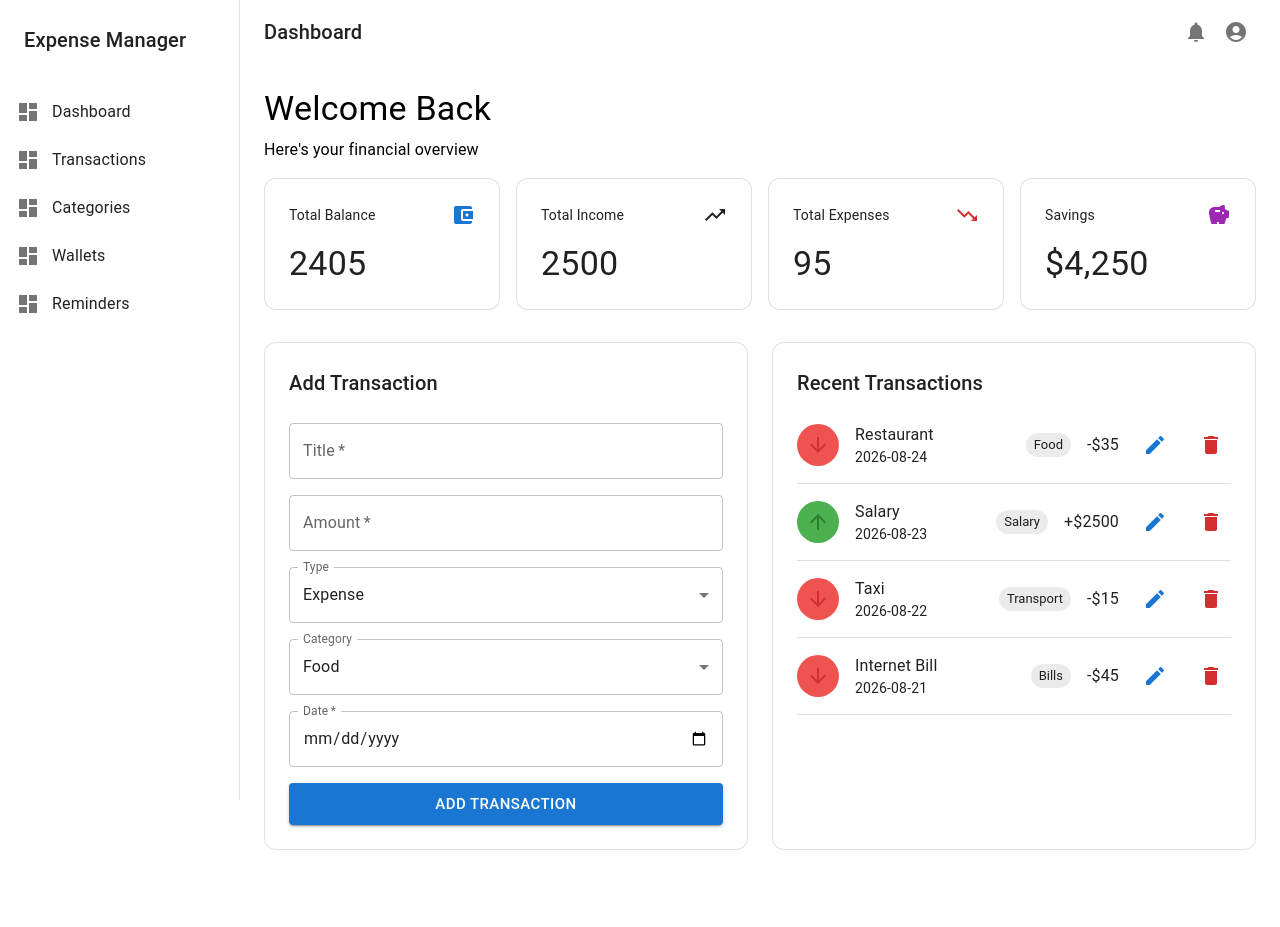
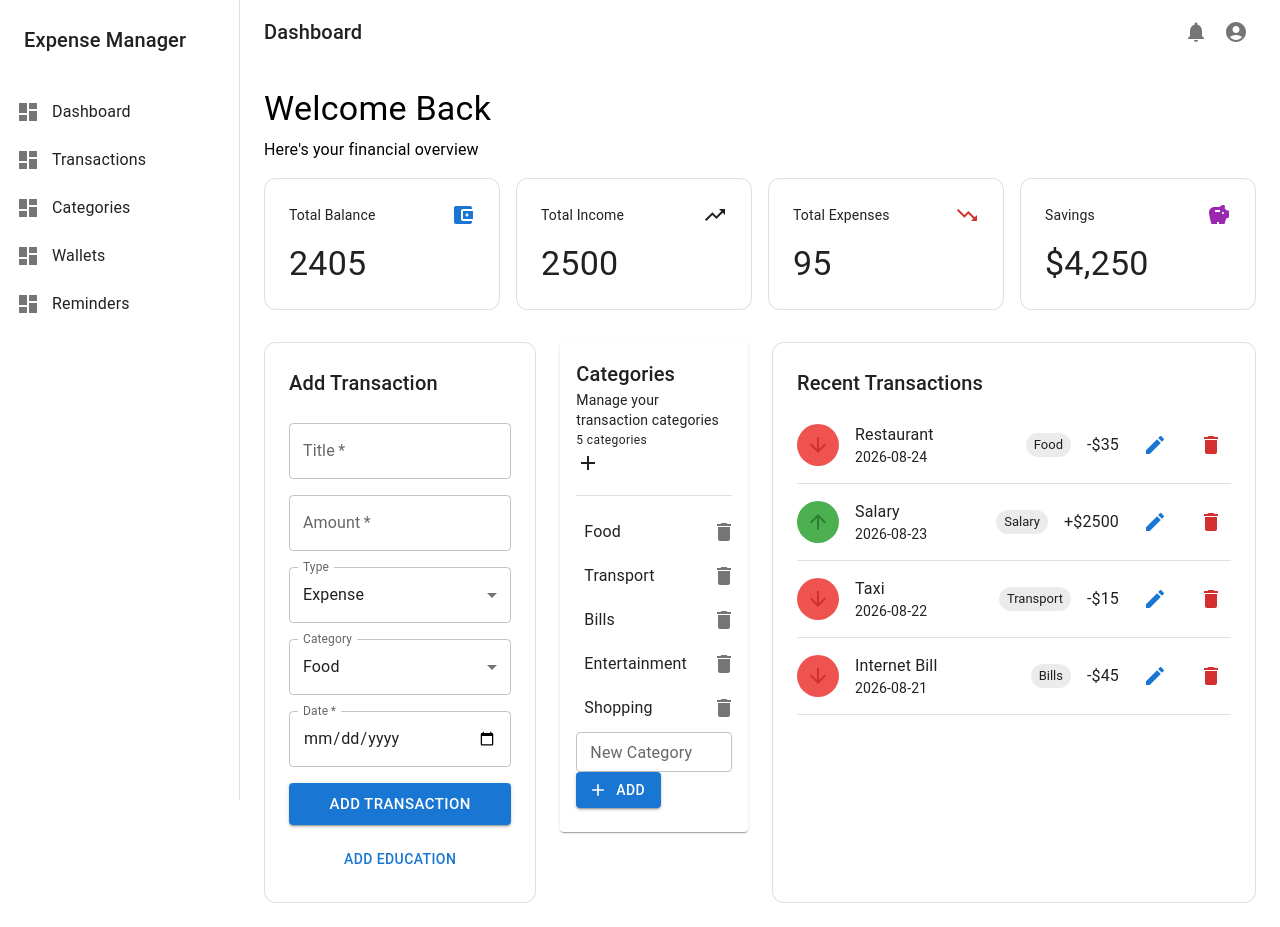
Before and after one commit to mirzakhani2003-del/Expense-Manager, a React (Vite) app: page / in a window 1280 px wide. Before the commit the page ends 874 px from the top, so only its background shows below. Built offline with nearby package versions, Linux system fonts and the light colour scheme.

Commit message:
Add category manager

```diff
--- /dev/null
+++ b/src/components/CategoryManager.jsx
@@ -0,0 +1,111 @@
+import React, { useState } from "react";
+import {
+  Box,
+  Button,
+  Card,
+  CardContent,
+  Divider,
+  Typography,
+  List,
+  ListItem,
+  ListItemText,
+  IconButton,
+  TextField,
+} from "@mui/material";
+import DeleteIcon from "@mui/icons-material/Delete";
+import AddIcon from "@mui/icons-material/Add";
+import { useCategory } from "../context/CategoryContext";
+
+const CategoryManager = () => {
+  const [categoryName, setCategoryName] = useState("");
+  const { categories, addCategory, deleteCategory } = useCategory();
+
+  const handleAdd = () => {
+    if (!categoryName.trim()) return;
+
+    addCategory(categoryName);
+    setCategoryName("");
+  };
+
+  const handleKeyDown = (event) => {
+    if (event.key === "Enter") {
+      handleAdd();
+    }
+  };
+
+  return (
+    <>
+      <Card>
+        <CardContent>
+          <Box
+            display="flex"
+            justifyContent="space-between"
+            alignItems="center"
+            mb={1}
+          >
+            <Box>
+              <Typography variant="h6" fontWeight={600}>
+                Categories
+              </Typography>
+              <Typography variant="body2" color="text.secondary">
+                Manage your transaction categories
+              </Typography>
+              <Typography variant="caption" color="text.secondary">
+                {categories.length} categories
+              </Typography>
+            </Box>
+            <AddIcon />
+          </Box>
+
+          <Divider sx={{ my: 2 }} />
+
+          <List disablePadding>
+            {categories.map((category) => (
+              <ListItem
+                key={category}
+                disableGutters
+                sx={{
+                  px: 1,
+                  py: 0.5,
+                  mb: 0.5,
+                  borderRadius: 1,
+                  "&.hover": { backgroundColor: "action.hover" },
+                }}
+                secondaryAction={
+                  <IconButton
+                    edge="end"
+                    onClick={() => deleteCategory(category)}
+                  >
+                    <DeleteIcon />
+                  </IconButton>
+                }
+              >
+                <ListItemText primary={category} />
+              </ListItem>
+            ))}
+          </List>
+
+          <Box display="flex" gap={1} mt={2}>
+            <TextField
+              fullWidth
+              size="small"
+              label="New Category"
+              value={categoryName}
+              onChange={(event) => setCategoryName(event.target.value)}
+              onKeyDown={handleKeyDown}
+            />
+            <Button
+              variant="contained"
+              startIcon={<AddIcon />}
+              onClick={handleAdd}
+            >
+              Add
+            </Button>
+          </Box>
+        </CardContent>
+      </Card>
+    </>
+  );
+};
+
+export default CategoryManager;
--- a/src/components/transactions/TransactionForm.jsx
+++ b/src/components/transactions/TransactionForm.jsx
@@ -9,9 +9,13 @@ import {
 import { useState, useEffect } from "react";
 import { useTransaction } from "../../context/TransactionContext";
 import { transactions } from "../../data/transactions";
+import { useCategory } from "../../context/CategoryContext";
 
 const TransactionForm = ({ editingTransaction, onFinishEdit }) => {
   const { addTransaction, updateTransaction } = useTransaction();
+  const { categories, addCategory } = useCategory();
+  console.log(categories);
+
   const [formData, setFormData] = useState({
     title: "",
     amount: "",
@@ -126,11 +130,11 @@ const TransactionForm = ({ editingTransaction, onFinishEdit }) => {
           onChange={handleChange}
           fullWidth
         >
-          <MenuItem value="Food">Food</MenuItem>
-          <MenuItem value="Transport">Transport</MenuItem>
-          <MenuItem value="Bills">Bills</MenuItem>
-          <MenuItem value="Entertainment">Entertainment</MenuItem>
-          <MenuItem value="Salary">Salary</MenuItem>
+          {categories.map((category) => (
+            <MenuItem key={category} value={category}>
+              {category}
+            </MenuItem>
+          ))}
         </TextField>
 
         <TextField
@@ -157,6 +161,10 @@ const TransactionForm = ({ editingTransaction, onFinishEdit }) => {
             Cancel
           </Button>
         )}
+
+        <Button type="button" onClick={() => addCategory("Education")}>
+          Add Education
+        </Button>
       </Box>
     </Paper>
   );
--- /dev/null
+++ b/src/context/CategoryContext.jsx
@@ -0,0 +1,57 @@
+import { createContext, useContext, useEffect, useState } from "react";
+
+const CategoryContext = createContext();
+
+export const CategoryProvider = ({ children }) => {
+  const defaultCategories = [
+    "Food",
+    "Transport",
+    "Bills",
+    "Entertainment",
+    "Shopping",
+  ];
+
+  const [categories, setCategories] = useState(() => {
+    const savedCategories = localStorage.getItem("categories");
+
+    return savedCategories ? JSON.parse(savedCategories) : defaultCategories;
+  });
+
+  const addCategory = (category) => {
+    const trimmedCategory = category.trim();
+
+    if (!trimmedCategory) return;
+
+    setCategories((prev) => {
+      const exists = prev.some(
+        (item) => item.toLowerCase() === trimmedCategory.toLowerCase(),
+      );
+
+      if (exists) return prev;
+
+      return [...prev, category];
+    });
+  };
+
+  const deleteCategory = (categoryToDelete) => {
+    setCategories((prev) =>
+      prev.filter((category) => category !== categoryToDelete),
+    );
+  };
+
+  useEffect(() => {
+    localStorage.setItem("categories", JSON.stringify(categories));
+  }, [categories]);
+
+  return (
+    <CategoryContext.Provider
+      value={{ categories, addCategory, deleteCategory }}
+    >
+      {children}
+    </CategoryContext.Provider>
+  );
+};
+
+export function useCategory() {
+  return useContext(CategoryContext);
+}
--- a/src/main.jsx
+++ b/src/main.jsx
@@ -1,13 +1,16 @@
-import { StrictMode } from 'react'
-import { createRoot } from 'react-dom/client'
-import './index.css'
-import App from './App.jsx';
-import { TransactionProvider } from './context/TransactionContext.jsx';
+import { StrictMode } from "react";
+import { createRoot } from "react-dom/client";
+import "./index.css";
+import App from "./App.jsx";
+import { TransactionProvider } from "./context/TransactionContext.jsx";
+import { CategoryProvider } from "./context/CategoryContext.jsx";
 
-createRoot(document.getElementById('root')).render(
+createRoot(document.getElementById("root")).render(
   <StrictMode>
-    <TransactionProvider>
-      <App />
-    </TransactionProvider>
+    <CategoryProvider>
+      <TransactionProvider>
+        <App />
+      </TransactionProvider>
+    </CategoryProvider>
   </StrictMode>,
-)
+);
--- a/src/pages/Dashboard.jsx
+++ b/src/pages/Dashboard.jsx
@@ -1,4 +1,4 @@
-import { Box, Typography } from "@mui/material";
+import { Box, Typography, Grid } from "@mui/material";
 import AccountBalanceWalletIcon from "@mui/icons-material/AccountBalanceWallet";
 import TrendingDownIcon from "@mui/icons-material/TrendingDown";
 import TrendingUpIcon from "@mui/icons-material/TrendingUp";
@@ -8,6 +8,7 @@ import RecentTransactions from "../components/dashboard/RecentTransactions";
 import TransactionForm from "../components/transactions/TransactionForm";
 import { useState } from "react";
 import { useTransaction } from "../context/TransactionContext";
+import CategoryManager from "../components/CategoryManager";
 
 const Dashboard = () => {
   const [editingTransaction, setEditingTransaction] = useState(null);
@@ -78,12 +79,21 @@ const Dashboard = () => {
           gap: 3,
         }}
       >
+        <Grid container spacing={3}>
+          <Grid size={{ xs: 12, md: 7 }}>
             <TransactionForm
               editingTransaction={editingTransaction}
               onFinishEdit={() => {
                 setEditingTransaction(null);
               }}
             />
+          </Grid>
+
+          <Grid size={{ xs: 12, md: 5 }}>
+            <CategoryManager />
+          </Grid>
+        </Grid>
+
         <RecentTransactions onEdit={setEditingTransaction} />
       </Box>
     </Box>
```
Lines whose indentation alone changed are shown as unchanged.
